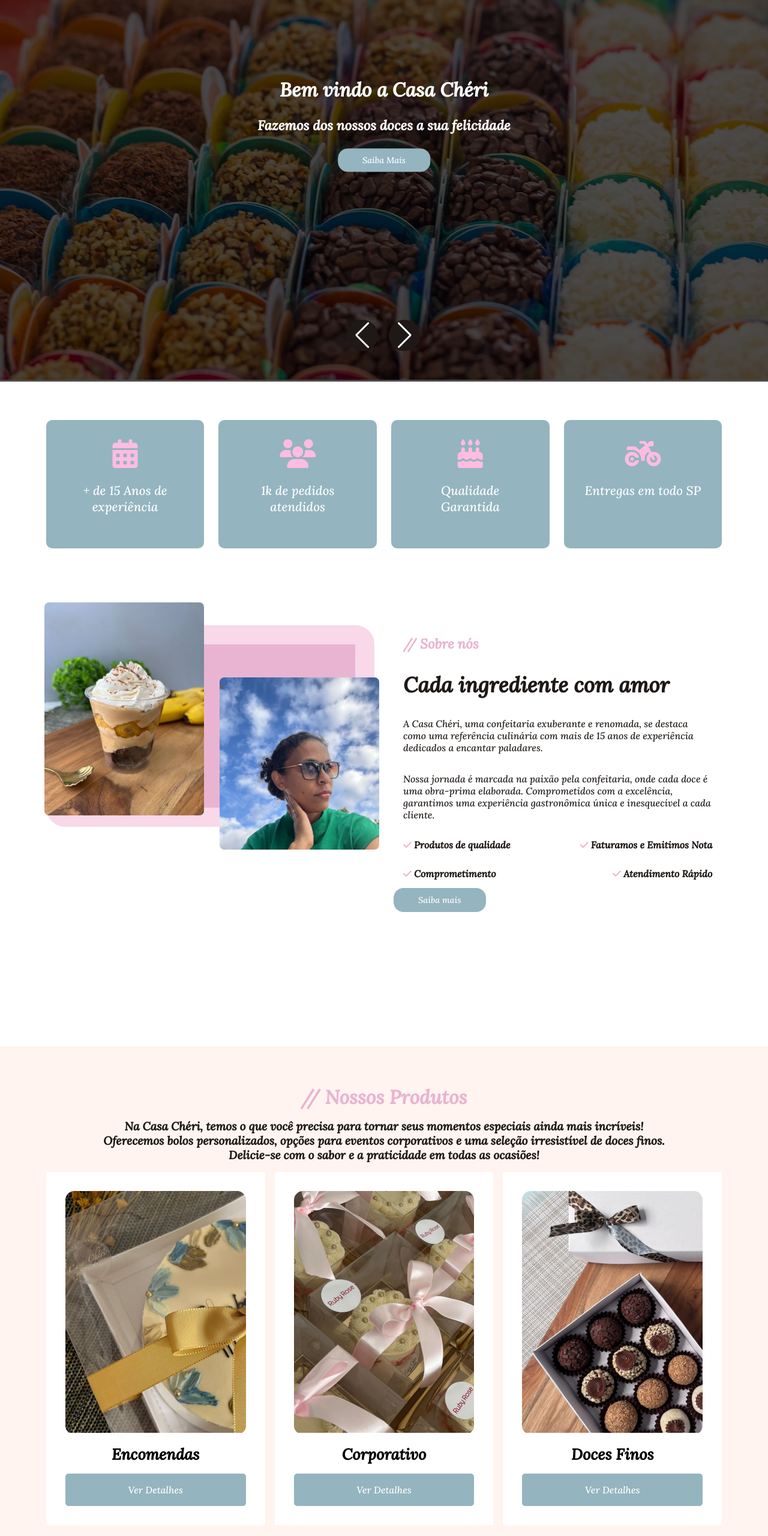
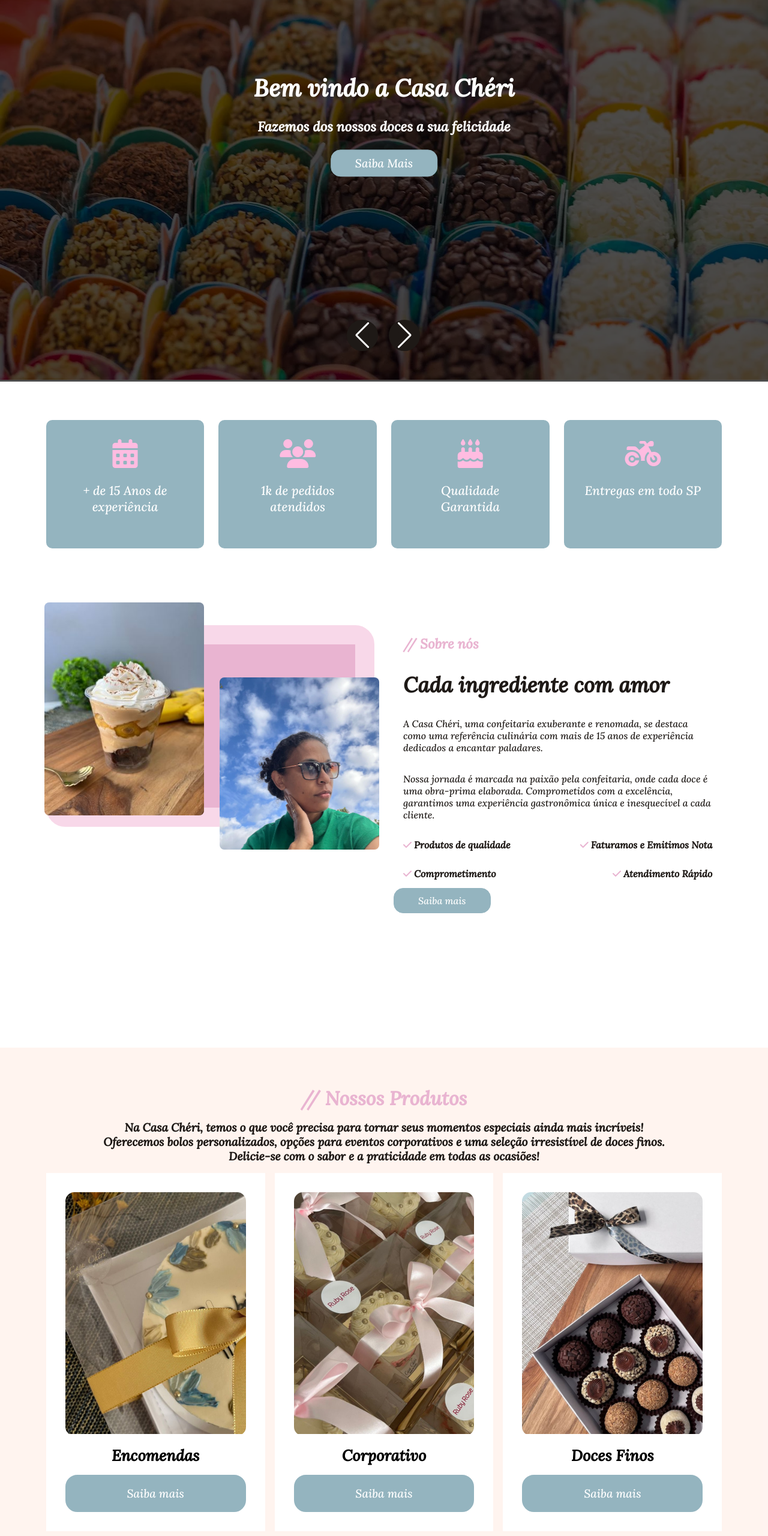
Before and after one commit to isambz/Casa_Cheri, a plain HTML site: page index.html in a window 1280 px wide. Shown: the part 220-2780 px from the top of the page at 60% size. Drawn offline with nearby package versions, Linux system fonts and the light colour scheme; a web font is replaced by a local one.

Commit message:
corrigindo bugs

```diff
--- a/css/corp.css
+++ b/css/corp.css
@@ -175,18 +175,13 @@ body{
     padding: 2rem;
 }
 .products .col .content .price{
-    border: 0.1rem solid #94b4bf;
-    border-radius: 5px;
+    border: 0.2rem solid #94b4bf;
+    border-radius: 20px;
     padding: 1rem;
-    font-size: 1rem;
+    font-size: 1.2rem;
     background: #94b4bf;
     color: var(--min-color);
     cursor: pointer;
-}
-.products .col .content .price:hover{
-    background: none;
-    color: var(--font);
-
 }
 .products .col .content h2{
     font-size: 1.6rem;
--- a/css/enco.css
+++ b/css/enco.css
@@ -175,18 +175,13 @@ body{
     padding: 2rem;
 }
 .products .col .content .price{
-    border: 0.1rem solid #94b4bf;
-    border-radius: 5px;
+    border: 0.2rem solid #94b4bf;
+    border-radius: 20px;
     padding: 1rem;
-    font-size: 1rem;
+    font-size: 1.2rem;
     background: #94b4bf;
     color: var(--min-color);
     cursor: pointer;
-}
-.products .col .content .price:hover{
-    background: none;
-    color: var(--font);
-
 }
 .products .col .content h2{
     font-size: 1.6rem;
--- a/css/finos.css
+++ b/css/finos.css
@@ -175,18 +175,13 @@ body{
     padding: 2rem;
 }
 .products .col .content .price{
-    border: 0.1rem solid #94b4bf;
-    border-radius: 5px;
+    border: 0.2rem solid #94b4bf;
+    border-radius: 20px;
     padding: 1rem;
-    font-size: 1rem;
+    font-size: 1.2rem;
     background: #94b4bf;
     color: var(--min-color);
     cursor: pointer;
-}
-.products .col .content .price:hover{
-    background: none;
-    color: var(--font);
-
 }
 .products .col .content h2{
     font-size: 1.6rem;
--- a/css/style.css
+++ b/css/style.css
@@ -30,6 +30,18 @@ body{
     --font:#1E1916;
     --bg: #FDF5EB;
 }
+.btn-h{
+    display: inline-block;
+    padding: 0.6rem 2.5rem;
+    font-size: 1.2rem;
+    border: 0.1rem solid #94b4bf;
+    outline: 0;
+    background: #94b4bf;
+    border-radius: 1rem;
+    cursor: pointer;
+    text-align: center;
+    color: var(--min-color);
+}
 .btn{
     display: inline-block;
     padding: 0.6rem 2.5rem;
@@ -43,6 +55,10 @@ body{
     color: var(--min-color);
 }
 .btn:hover{
+    background: none;
+    color: #ffff;
+}
+.btn-h:hover{
     background: none;
     color: #ffff;
 }
@@ -125,7 +141,7 @@ section{
     z-index: 100;
 }
 .home .home-slid .box .content h5{
-    font-size: 2rem;
+    font-size: 2.5rem;
 }
 .home .home-slid .box .content h1{
     font-size: 1.4rem;
@@ -256,7 +272,7 @@ section{
 .btn-ab{
     display: inline-block;
     padding: 0.6rem 2.5rem;
-    font-size: 0.9rem;
+    font-size: 1rem;
     border: 0.1rem solid #94b4bf;
     outline: 0;
     background: #94b4bf;
@@ -308,18 +324,13 @@ section{
     padding: 2rem;
 }
 .products .col .content .price{
-    border: 0.1rem solid #94b4bf;
-    border-radius: 5px;
+    border: 0.2rem solid #94b4bf;
+    border-radius: 20px;
     padding: 1rem;
-    font-size: 1rem;
+    font-size: 1.2rem;
     background: #94b4bf;
     color: var(--min-color);
     cursor: pointer;
-}
-.products .col .content .price:hover{
-    background: none;
-    color: var(--font);
-
 }
 .products .col .content h2{
     font-size: 1.6rem;
@@ -581,7 +592,7 @@ section{
         background: var(--min-color);
     }
     header .logo{
-        margin-top: -25px;
+        margin-top: -35px;
     }
    .home .content .btn{
     font-size: 10px;
@@ -589,8 +600,18 @@ section{
    .home .swiper-wrapper .content h1{
     font-size: 100px;
    }
+   .home .home-slid .box .content h5{
+    font-size: 3rem;
+}
+.home .home-slid .box .content h1{
+    font-size: 2rem;
+    padding: 1.5rem;
+}
    .btn-ab{
     font-size: 8px;
+   }
+   .btn-prd{
+    font-size: 10px;
    }
    .btn{
     font-size: 8px;
--- a/index.html
+++ b/index.html
@@ -15,12 +15,6 @@
     <title>Casa Chéri</title>
 </head>
 <body>
-
-    <!-- top-header  -->
-
-
-
-    <!-- /top-header  -->
 
     <!-- header  -->
 
@@ -62,7 +56,7 @@
                     <div class="content">
                         <h5>Bem vindo a Casa Chéri</h5>
                         <h1>Fazemos dos nossos doces a sua felicidade</h1>
-                        <a href="#" class="btn">Saiba Mais</a>
+                        <a href="#products" class="btn-h">Saiba Mais</a>
                     </div>
                 </div>
 
@@ -73,7 +67,7 @@
                     <div class="content">
                         <h5>Sinônimo de delicadeza</h5>
                         <h1>Com sofisticação &amp; sabor!</h1>
-                        <a href="#" class="btn">Saiba Mais</a>
+                        <a href="#products" class="btn-h">Saiba Mais</a>
                     </div>
 
                 </div>
@@ -178,7 +172,7 @@
                         <h2>Encomendas</h2>
 
                         <div class="price">
-                            <span><a href="enco.html">Ver Detalhes</a></span>
+                            <a href="enco.html" class="btn-prd">Saiba mais</a>
                         </div>
                     </div>
 
@@ -194,7 +188,7 @@
                         <h2>Corporativo</h2>
 
                         <div class="price">
-                            <span><a href="corpo.html">Ver Detalhes</a></span>
+                            <a href="corpo.html" class="btn-prd">Saiba mais</a>
                         </div>
                     </div>
 
@@ -210,7 +204,7 @@
                         <h2>Doces Finos</h2>
 
                         <div class="price">
-                            <span><a href="doces.html">Ver Detalhes</a></span>
+                            <a href="doces.html" class="btn-prd">Saiba mais</a>
                         </div>
                     </div>
 
```
Also changed, not shown: corpo.html (+4 -4 lines), doces.html (+4 -4 lines), enco.html (+4 -4 lines).
